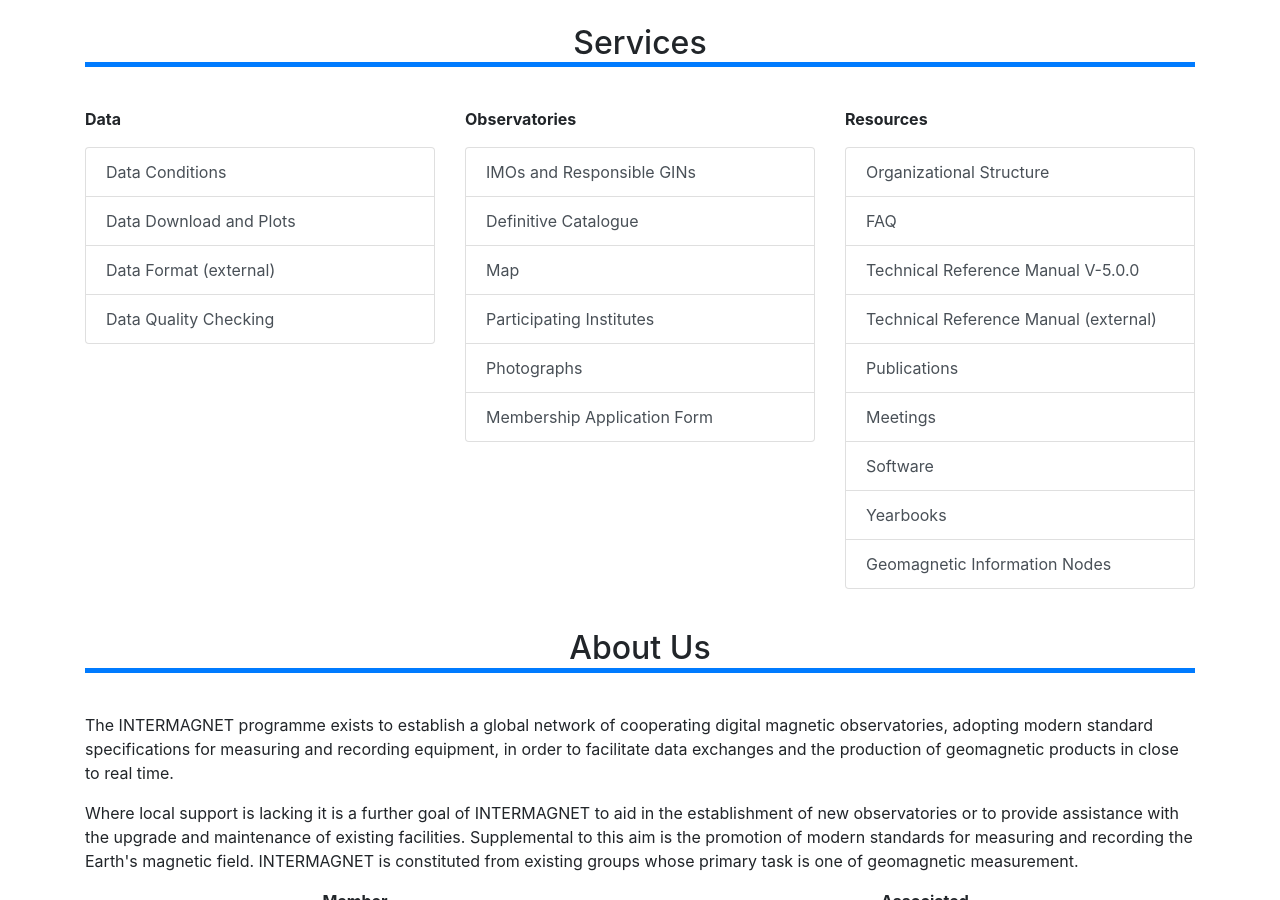
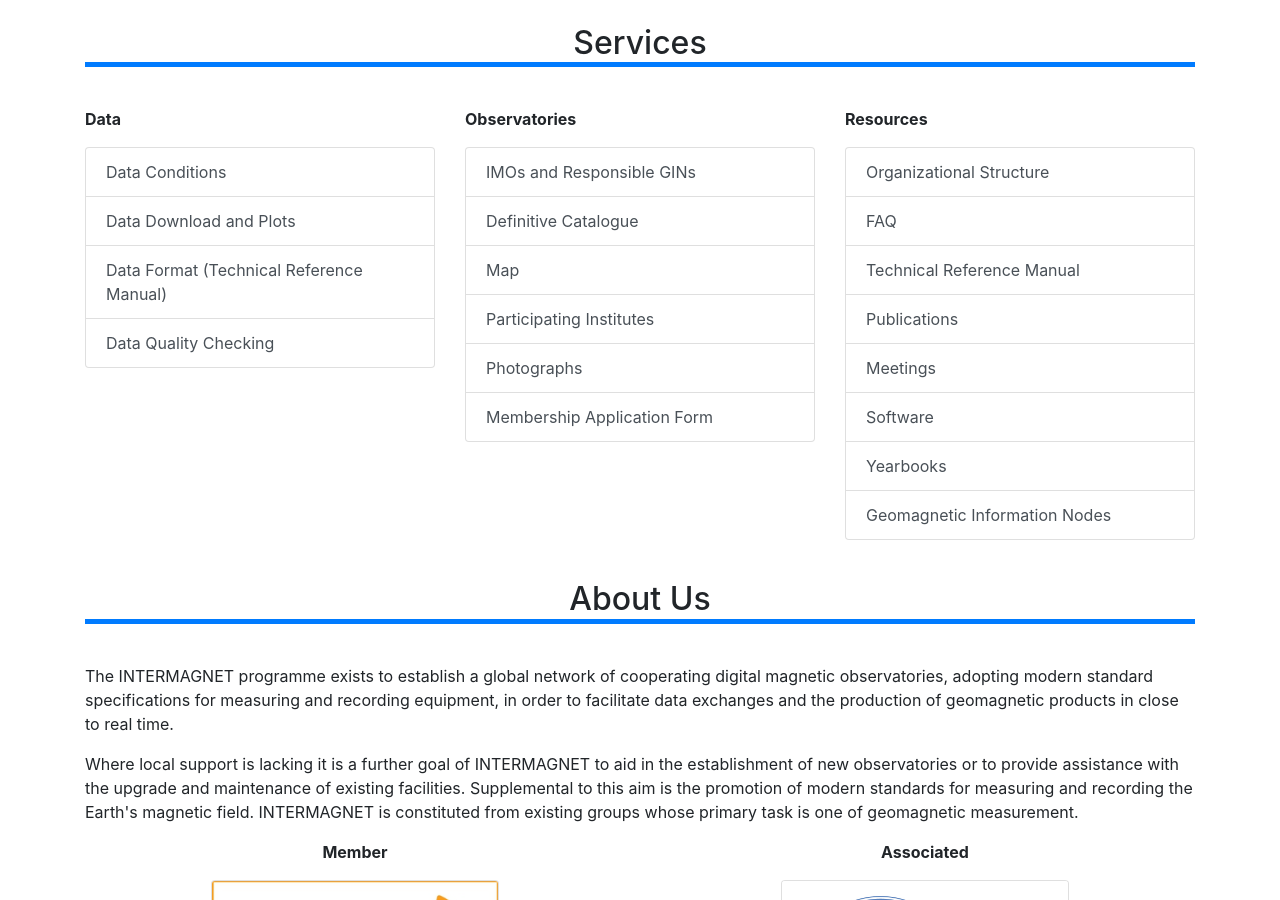
Before and after one commit to INTERMAGNET/intermagnet.github.io, a Jekyll site: the page built from index.html, in a window 1280 px wide and 900 px high, scrolled down 644 px. Built offline with Jekyll 4.4.1, drawn with Linux system fonts in a browser that asks for light colours.

Commit message:
Add technial manual fix (#72)

```diff
--- a/_includes/index/services.html
+++ b/_includes/index/services.html
@@ -4,7 +4,7 @@
         <div class="list-group">
             <a href="/data_conditions.html" class="list-group-item list-group-item-action">Data Conditions</a>
             <a href="/new_data_download.html" class="list-group-item list-group-item-action">Data Download and Plots</a>
-            <a href="http://www.intermagnet.org/data-donnee/formatdata-eng.php" class="list-group-item list-group-item-action">Data Format (external)</a>
+            <a href="/publications.html#tech-man-500" class="list-group-item list-group-item-action">Data Format (Technical Reference Manual)</a>
             <a href="/data_checkers.html" class="list-group-item list-group-item-action">Data Quality Checking</a>
         </div>
     </div>
@@ -24,8 +24,7 @@
         <div class="list-group">
             <a href="/structure.html" class="list-group-item list-group-item-action">Organizational Structure</a>
             <a href="/faq/" class="list-group-item list-group-item-action">FAQ</a>
-            <a href="/publications.html#tech-man-500" class="list-group-item list-group-item-action">Technical Reference Manual V-5.0.0</a>
-            <a href="http://www.intermagnet.org/publication-software/technicalsoft-eng.php" class="list-group-item list-group-item-action">Technical Reference Manual (external)</a>
+            <a href="/publications.html#tech-man-500" class="list-group-item list-group-item-action">Technical Reference Manual</a>
             <a href="/publications.html" class="list-group-item list-group-item-action">Publications</a>
             <a href="/meetings.html" class="list-group-item list-group-item-action">Meetings</a>
             <a href="/software.html" class="list-group-item list-group-item-action">Software</a>
```
Also changed, not shown: _data/navs.yml (+5 -5 lines), publications.md (+0 -2 lines).
